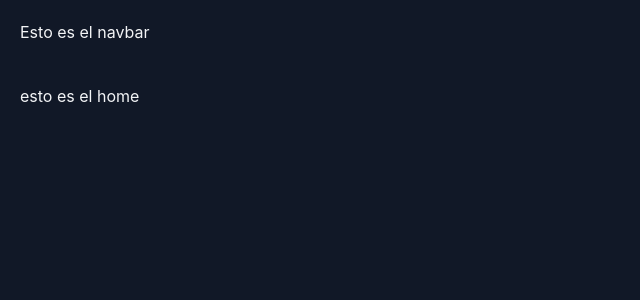
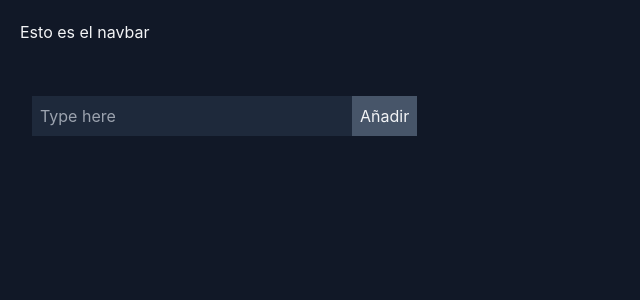
Before and after one commit to Ton3t/todo-client, a React (Vite) app: page / in a window 1280 px wide. Shown: the top 300 px of the page, without its empty margins (0-640 px from the left). Built offline with nearby package versions, Linux system fonts and the light colour scheme.

Commit message:
añadiendo formulario y modulo axios

```diff
--- /dev/null
+++ b/src/components/header/Navbar.jsx
@@ -0,0 +1,5 @@
+function Navbar() {
+  return <div className="navbar">Navbar</div>;
+}
+
+export default Navbar;
--- a/src/components/home/Home.jsx
+++ b/src/components/home/Home.jsx
@@ -1,8 +1,9 @@
+import ToDo from "../ui/ToDo";
 
 function Home() {
   return (
     <div className="home w-full h-screen">
-        esto es el home
+        <ToDo />
     </div>
   )
 }
--- a/src/components/ui/ToDo.jsx
+++ b/src/components/ui/ToDo.jsx
@@ -1,5 +1,22 @@
 function ToDo() {
-  return <div>ToDo</div>;
+
+  function mandarTodo(event) {
+    event.preventDefault();
+    console.log("submit")
+  }
+
+  return (
+    <div className="todo p-3">
+      <form onSubmit={mandarTodo}>
+        <input
+          type="text"
+          placeholder="Type here"
+          className="input input-bordered w-full max-w-xs p-2 bg-slate-800"
+        />
+        <input type="submit" value="Añadir" className="btn bg-slate-600 p-2 cursor-pointer" />
+      </form>
+    </div>
+  );
 }
 
 export default ToDo;
```
Also changed, not shown: eslint.config.js (added, +18 -0 lines), package.json (+10 -0 lines), src/index.css (line endings or trailing spaces), 1 other file (tests, documents, lock files or other folders).
